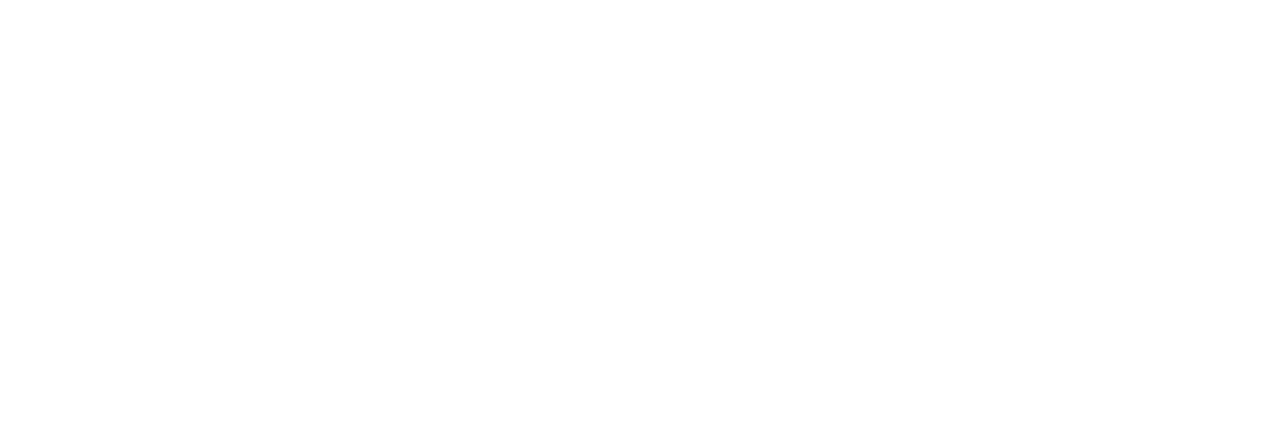
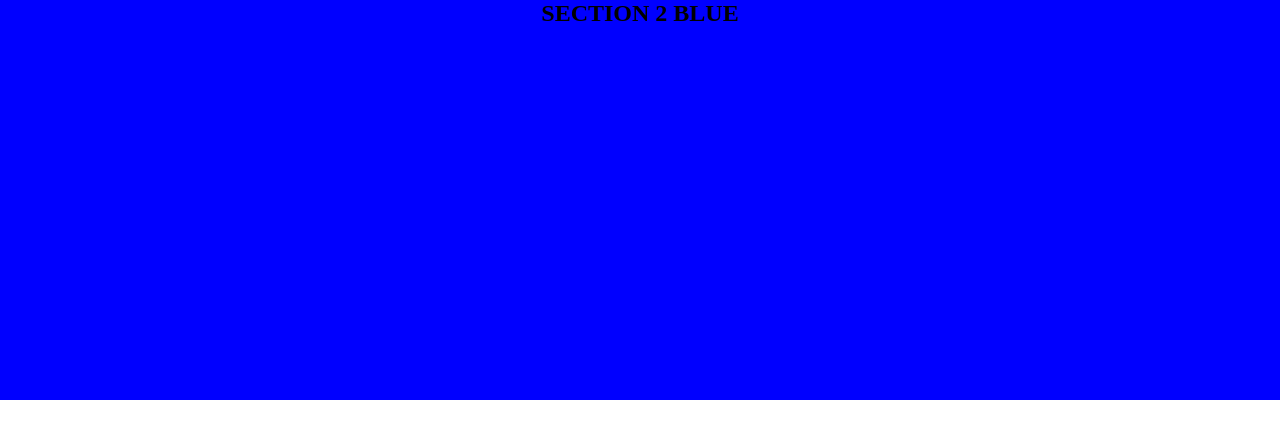
Before and after one commit to Phildevfront/Git-exo-PhilippeB, a plain HTML site: page index.html in a window 1280 px wide. Drawn offline with Linux system fonts and the light colour scheme.

Commit message:
Section2-Blue

```diff
--- a/assets/css/style.css
+++ b/assets/css/style.css
@@ -8,12 +8,17 @@ header nav ul li, header h1 {margin: 20px;}
 .flex-column{display:flex;flex-direction:column;}
 
 
-.bg-white{background-color: white}
-.bg-gray{background-color: gray}
-.bg-black{background-color: black}
+.bg-red{background-color: red}
+.bg-blue{background-color: blue}
+
 
 
 body{
     margin: 0px;
     width: 100%;
 }
+
+section.flex-row.bg-blue{
+    height: 50vh;
+    justify-content: center;
+}
--- a/index.html
+++ b/index.html
@@ -8,6 +8,11 @@
     <link rel="stylesheet" href="assets/css/style.css">
 </head>
 <body>
+    <main>
+        <section class="flex-row bg-blue">
+            <h2>SECTION 2 BLUE</h2>
+        </section>
+    </main>
 
 </body>
 </html>
```
